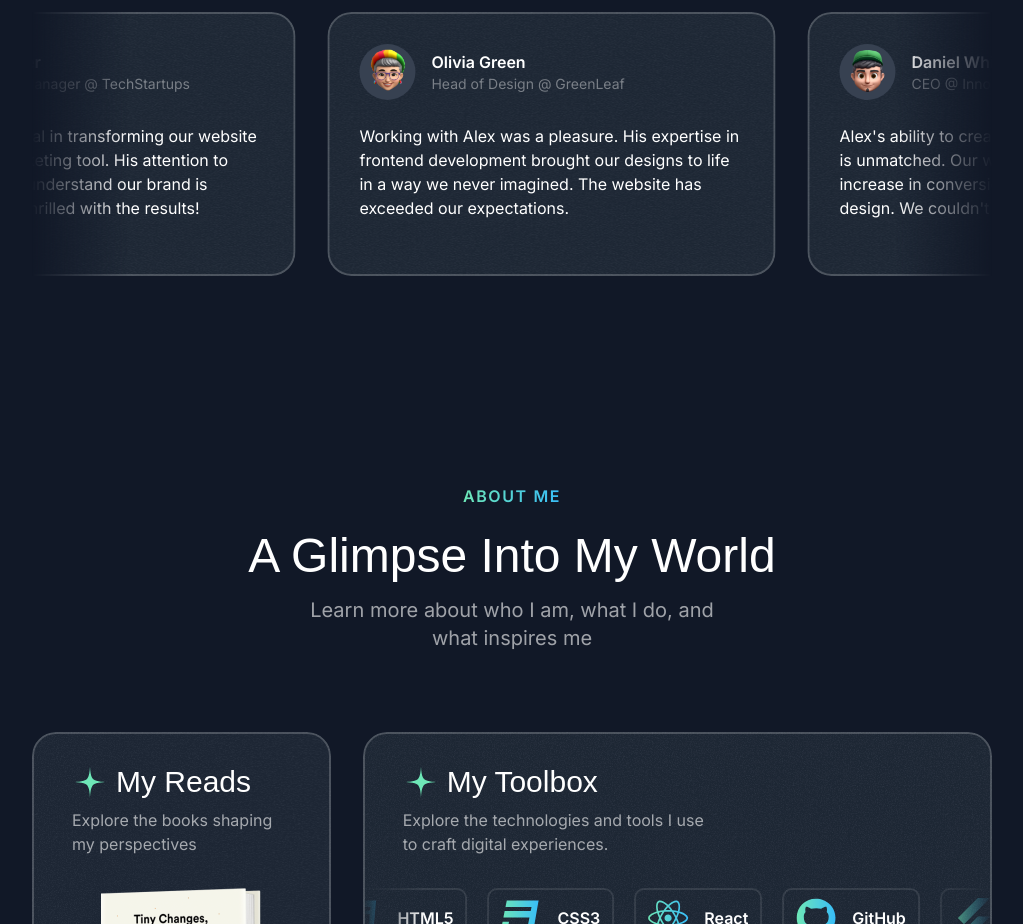
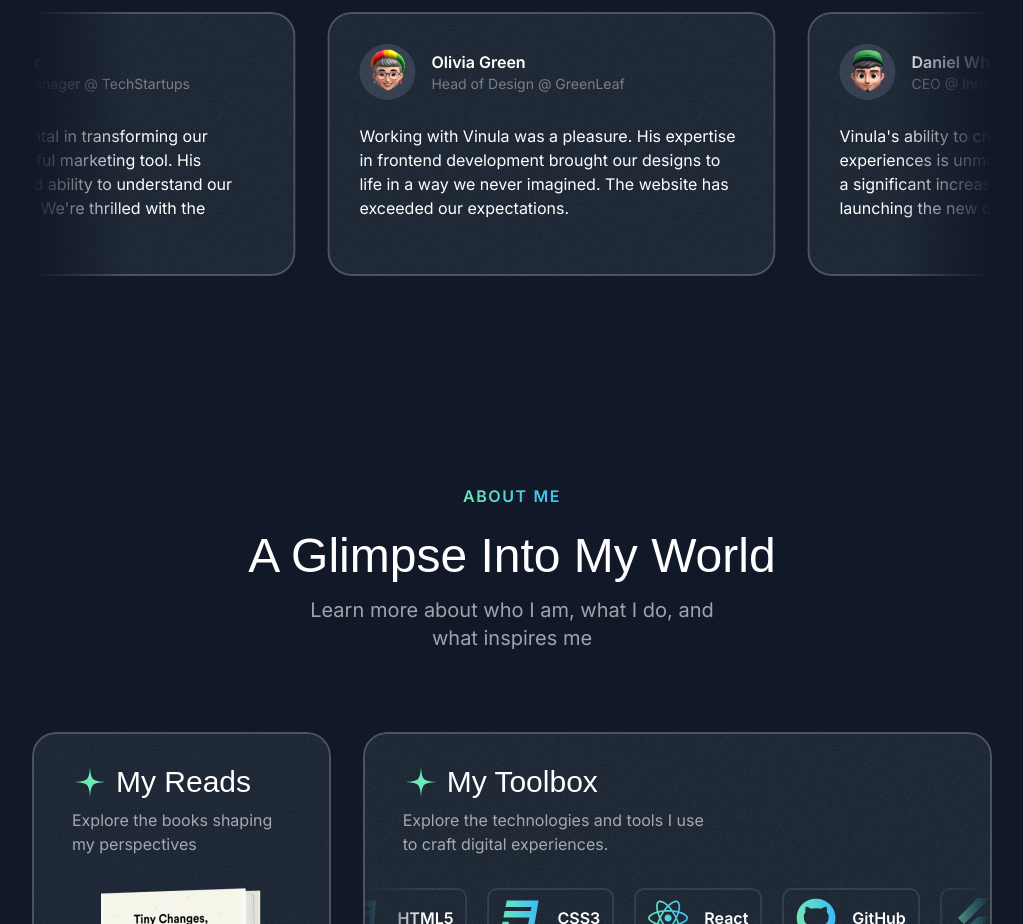
Before and after one commit to vinulays/portfolio, a Next.js app: page / in a window 1280 px wide. Shown: the part 4660-5584 px from the top of the page, without its empty margins (128-1151 px from the left). Built offline with nearby package versions, Linux system fonts and the light colour scheme; a web font is replaced by a local one.

Commit message:
changed the testimonial name

```diff
--- a/src/sections/Testimonials.tsx
+++ b/src/sections/Testimonials.tsx
@@ -13,31 +13,31 @@
   {
     name: "Alex Turner",
     position: "Marketing Manager @ TechStartups",
-    text: "Alex was instrumental in transforming our website into a powerful marketing tool. His attention to detail and ability to understand our brand is exceptional. We're thrilled with the results!",
+    text: "Vinula was instrumental in transforming our website into a powerful marketing tool. His attention to detail and ability to understand our brand is exceptional. We're thrilled with the results!",
     avatar: memojiAvatar1,
   },
   {
     name: "Olivia Green",
     position: "Head of Design @ GreenLeaf",
-    text: "Working with Alex was a pleasure. His expertise in frontend development brought our designs to life in a way we never imagined. The website has exceeded our expectations.",
+    text: "Working with Vinula was a pleasure. His expertise in frontend development brought our designs to life in a way we never imagined. The website has exceeded our expectations.",
     avatar: memojiAvatar2,
   },
   {
     name: "Daniel White",
     position: "CEO @ InnovateCo",
-    text: "Alex's ability to create seamless user experiences is unmatched. Our website has seen a significant increase in conversions since launching the new design. We couldn't be happier.",
+    text: "Vinula's ability to create seamless user experiences is unmatched. Our website has seen a significant increase in conversions since launching the new design. We couldn't be happier.",
     avatar: memojiAvatar3,
   },
   {
     name: "Emily Carter",
     position: "Product Manager @ GlobalTech",
-    text: "Alex is a true frontend wizard. He took our complex product and transformed it into an intuitive and engaging user interface. We're already seeing positive feedback from our customers.",
+    text: "Vinula is a true frontend wizard. He took our complex product and transformed it into an intuitive and engaging user interface. We're already seeing positive feedback from our customers.",
     avatar: memojiAvatar4,
   },
   {
     name: "Michael Brown",
     position: "Director of IT @ MegaCorp",
-    text: "Alex's work on our website has been nothing short of exceptional. He's a talented developer who is also a great communicator. We highly recommend him.",
+    text: "Vinula's work on our website has been nothing short of exceptional. He's a talented developer who is also a great communicator. We highly recommend him.",
     avatar: memojiAvatar5,
   },
 ];
```
